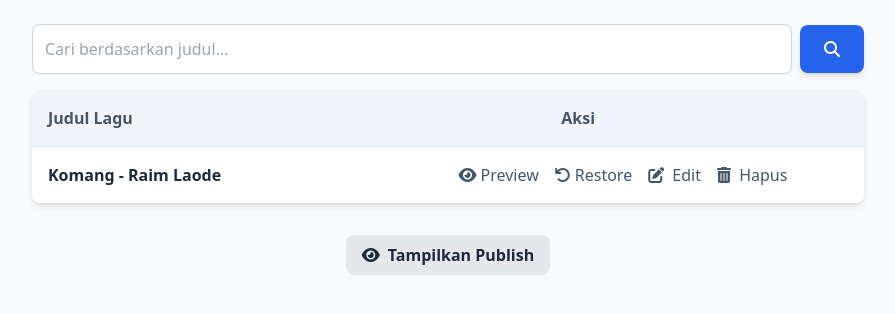
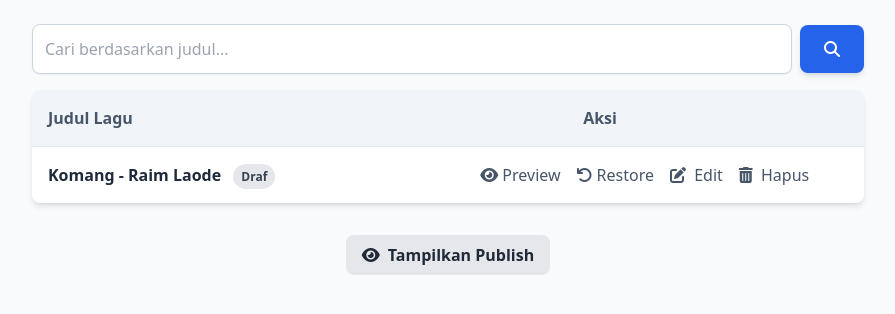
Before and after one commit to Opikz-Nrdyth/kalimelody, a PHP site: page /index.php?show=draf in a window 1280 px wide. Shown: the part 89-403 px from the top of the page, without its empty margins (192-1087 px from the left). Run offline with PHP 8.4, Linux system fonts and the light colour scheme; some libraries are stand-ins or nearby versions.

Commit message:
update pesan draf

```diff
--- a/index.php
+++ b/index.php
@@ -130,7 +130,12 @@
                     <?php else: ?>
                         <?php foreach ($songs_to_display as $song): ?>
                             <tr class="border-t border-slate-200 dark:border-slate-700 cursor-pointer hover:bg-gray-200 dark:hover:bg-slate-700/50">
-                                <td class="p-4 font-semibold whitespace-nowrap"><a href="viewer.php?song=<?= str_replace([".json", "tab_"], ["", ""], urlencode($song['filename'])) ?>"><?= $song['title'] ?></a></td>
+                                <td class="p-4 font-semibold whitespace-nowrap">
+                                    <a href="viewer.php?song=<?= str_replace([".json", "tab_"], ["", ""], urlencode($song['filename'])) ?>"><?= $song['title'] ?></a>
+                                    <?php if ($song['status'] === 'draf'): ?>
+                                        <span class="ml-2 text-xs font-semibold bg-gray-200 text-gray-700 px-2 py-1 rounded-full align-middle">Draf</span>
+                                    <?php endif; ?>
+                                </td>
                                 <td class="p-4 flex justify-center items-center gap-4 text-slate-600 dark:text-slate-400">
                                     <a href="index.php?action=backup_song&file=<?= urlencode($song['filename']) ?>" class="text-transparent backup-btn whitespace-nowrap">
                                         <i class="fas fa-save mr-1"></i>Backup
```
